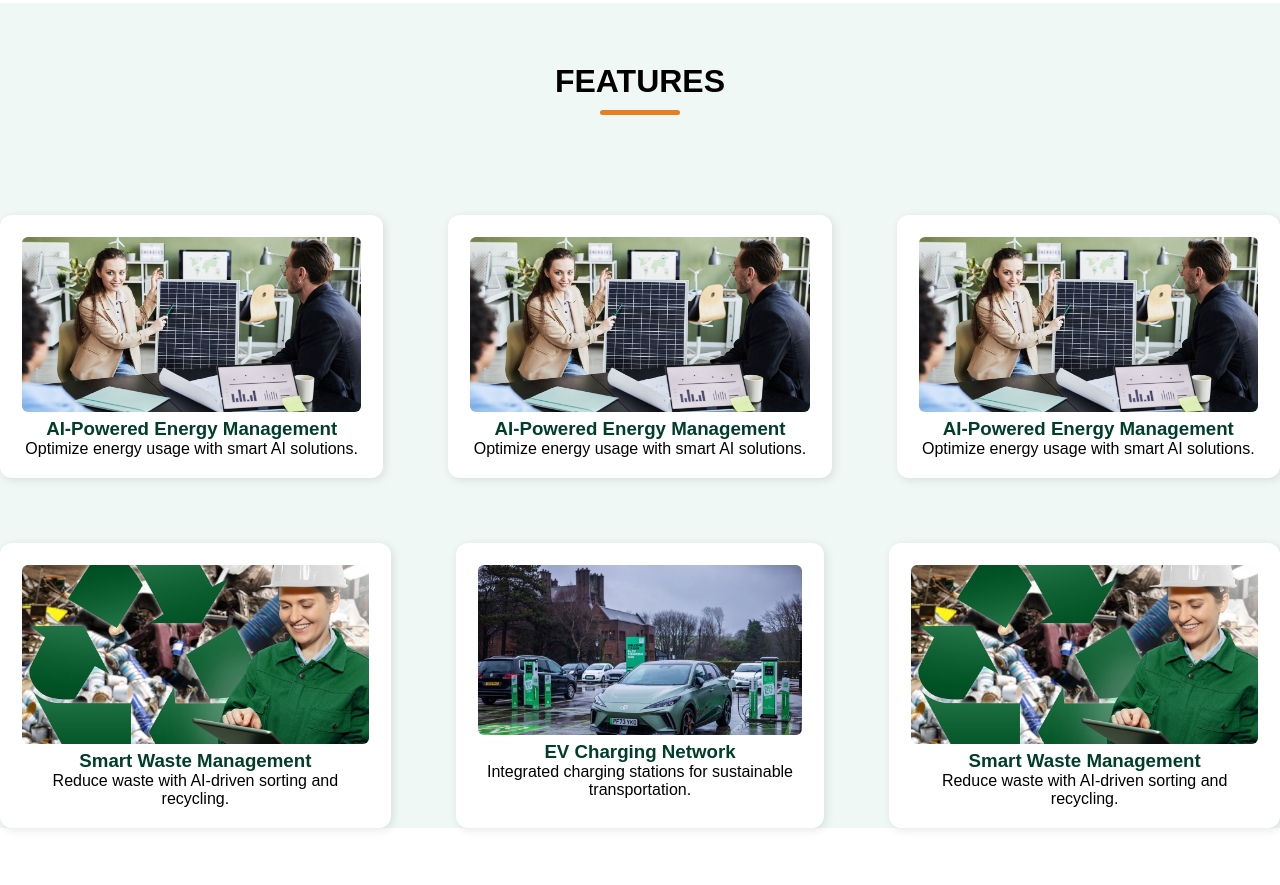
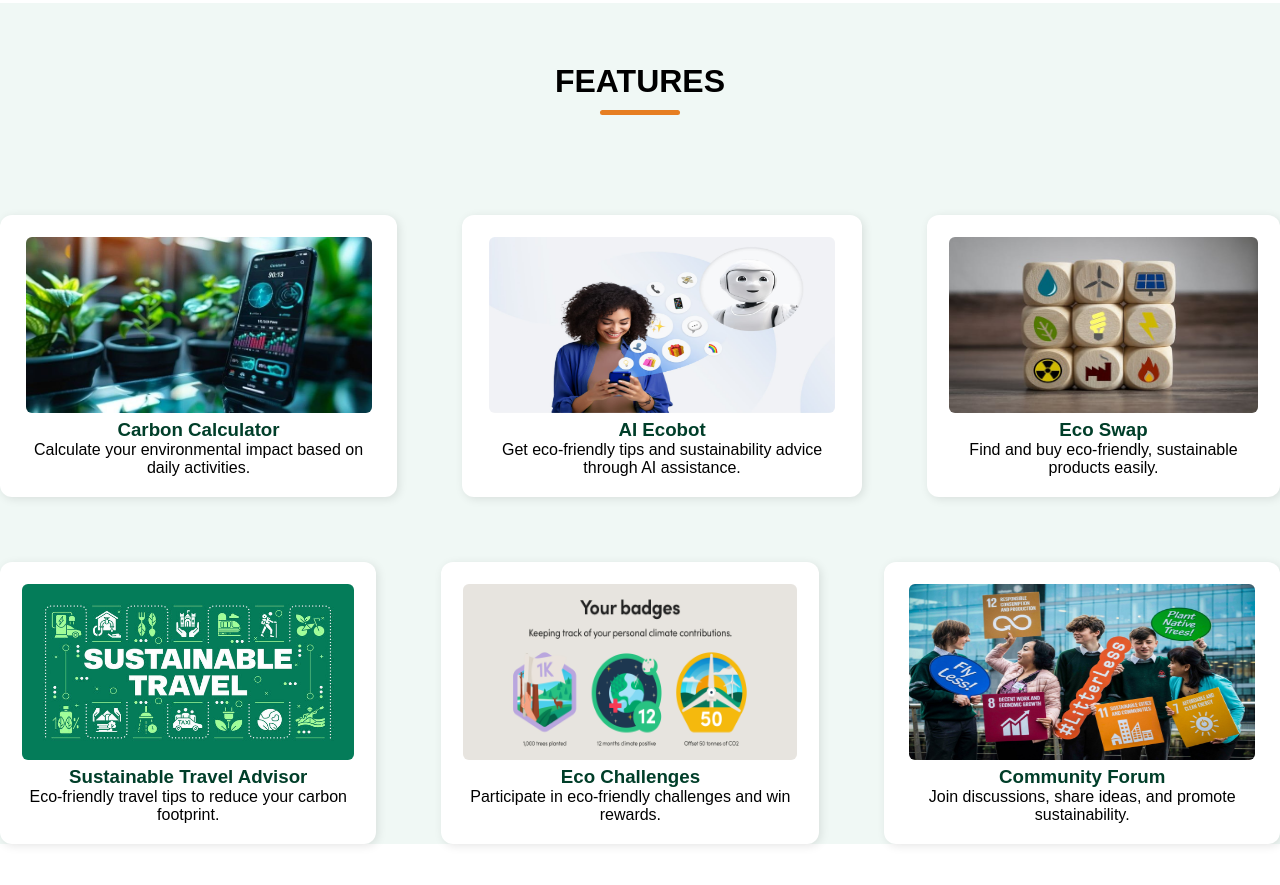
Before and after one commit to Tanu-panwar/footPrintZero, a plain HTML site: page frontand/landing.html in a window 1280 px wide. Shown: the part 1643-2528 px from the top of the page. Drawn offline with Linux system fonts and the light colour scheme; a web font is replaced by a local one.

Commit message:
updated landing page UI

```diff
--- a/frontand/landing.css
+++ b/frontand/landing.css
@@ -66,7 +66,7 @@ header .navbar {
 
 .navbar .nav-menu {
     display: flex;
-    gap: 2px;
+    gap: 10px;
 
 }
 
@@ -210,8 +210,6 @@ header .navbar {
     color:#023821;
     border-color: white;
     background-color: #E67E22;
-    font-weight: 500;
-    font-size: 18px;
 }
 
 
@@ -311,6 +309,9 @@ header .navbar {
 
 .feature-card img {
     width: 100%;
+    max-width: 350px;
+    min-height: 180px;
+    max-height: 180px;
     padding: 2px 2px 2px 2px;
     border-radius: 8px;
 }
--- a/frontand/landing.html
+++ b/frontand/landing.html
@@ -34,12 +34,6 @@
                 </li>
                 <li class="nav-item">
                     <a href="#" class="nav-link">Contact</a>
-                </li>
-                <li class="nav-item">
-                    <a href="./login.html" class="nav-link">Login</a>
-                </li>
-                <li class="nav-item">
-                    <a href="#" class="nav-link">Sign Up</a>
                 </li>
             </ul>
 
@@ -116,40 +110,41 @@
             <h2 class="section-title">Features</h2>
             <div class="feature-container 1">
                 <div class="feature-card">
-                    <img src="images\ai-energy.jpg" alt="AI Energy Management">
-                    <h3>AI-Powered Energy Management</h3>
-                    <p>Optimize energy usage with smart AI solutions.</p>
+                    <img src="images\calcfeaturebg.jpg" alt="AI Energy Management">
+                    <h3>Carbon Calculator</h3>
+                    <p>Calculate your environmental impact based on daily activities.</p>
                 </div>
 
                 <div class="feature-card">
-                    <img src="images\ai-energy.jpg" alt="AI Energy Management">
-                    <h3>AI-Powered Energy Management</h3>
-                    <p>Optimize energy usage with smart AI solutions.</p>
+                    <img src="images\aifeaturebg.jpg" alt="AI Energy Management">
+                    <h3>AI Ecobot</h3>
+                    <p>Get eco-friendly tips and sustainability advice through AI assistance.</p>
                 </div>
 
                 <div class="feature-card">
-                    <img src="images\ai-energy.jpg" alt="AI Energy Management">
-                    <h3>AI-Powered Energy Management</h3>
-                    <p>Optimize energy usage with smart AI solutions.</p>
+                    <img src="images\ecoswapfeaturebg.jpg" alt="AI Energy Management">
+                    <h3>Eco Swap</h3>
+                    <p>Find and buy eco-friendly, sustainable products easily.</p>
                 </div>
             </div>
         <div class="feature-container 2">
                 <div class="feature-card">
-                    <img src="images\smart-waste.jpg" alt="Smart Waste Management">
-                    <h3>Smart Waste Management</h3>
-                    <p>Reduce waste with AI-driven sorting and recycling.</p>
+                    <img src="images\sustainablefeaturebg.jpg" alt="Smart Waste Management">
+                    <h3>Sustainable Travel Advisor</h3>
+                    <p>Eco-friendly travel tips to reduce your carbon footprint.</p>
+
                 </div>
 
                 <div class="feature-card">
-                    <img src="images\ev-charging.jpg" alt="EV Charging Stations">
-                    <h3>EV Charging Network</h3>
-                    <p>Integrated charging stations for sustainable transportation.</p>
+                    <img src="images\rewardfeaturebg.jpg" alt="reward section">
+                    <h3>Eco Challenges</h3>
+                    <p>Participate in eco-friendly challenges and win rewards.</p>
                 </div>
 
                 <div class="feature-card">
-                    <img src="images\smart-waste.jpg" alt="Smart Waste Management">
-                    <h3>Smart Waste Management</h3>
-                    <p>Reduce waste with AI-driven sorting and recycling.</p>
+                    <img src="images\communityfeaturebg.jpg" alt="community section">
+                    <h3>Community Forum</h3>
+                    <p>Join discussions, share ideas, and promote sustainability.</p>
                 </div>
 
             </div>
```
Also changed, not shown: frontand/images/aifeaturebg.jpg (added), frontand/images/calcfeaturebg.jpg (added), frontand/images/communityfeaturebg.jpg (added), frontand/images/ecoswapfeaturebg.jpg (added), frontand/images/rewardfeaturebg.jpg (added), frontand/images/sustainablefeaturebg.jpg (added).
